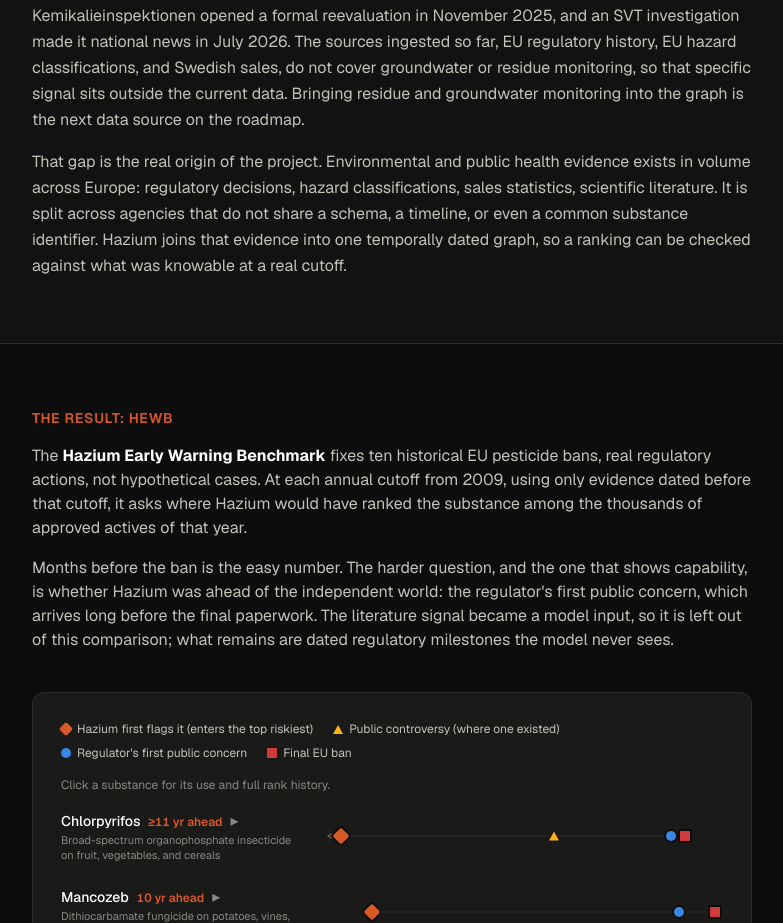
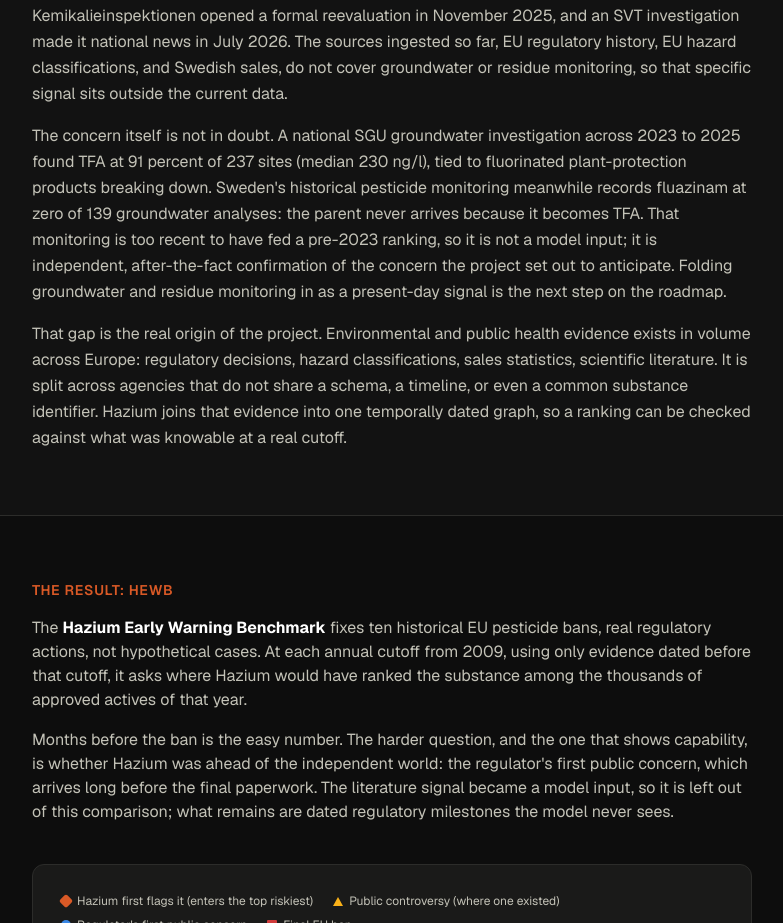
Before and after one commit to MartinBlomqvistDev/hazium, a Next.js app in the folder web/: page / in a window 1280 px wide. Shown: the part 1104-2027 px from the top of the page, without its empty margins (248-1031 px from the left). Built offline with nearby package versions, Linux system fonts and the light colour scheme.

Commit message:
docs: add post-cutoff TFA groundwater validation of the fluazinam flag

```diff
--- a/web/components/OriginStory.tsx
+++ b/web/components/OriginStory.tsx
@@ -19,8 +19,19 @@
           sources ingested so far, EU regulatory
           history, EU hazard classifications, and Swedish sales, do not cover
           groundwater or residue monitoring, so that specific signal sits outside
-          the current data. Bringing residue and groundwater monitoring into the
-          graph is the next data source on the roadmap.
+          the current data.
+        </p>
+        <p className="mt-4 leading-relaxed text-text-secondary">
+          The concern itself is not in doubt. A national SGU groundwater
+          investigation across 2023 to 2025 found TFA at 91 percent of 237 sites
+          (median 230 ng/l), tied to fluorinated plant-protection products
+          breaking down. Sweden&apos;s historical pesticide monitoring meanwhile
+          records fluazinam at zero of 139 groundwater analyses: the parent
+          never arrives because it becomes TFA. That monitoring is too recent to
+          have fed a pre-2023 ranking, so it is not a model input; it is
+          independent, after-the-fact confirmation of the concern the project set
+          out to anticipate. Folding groundwater and residue monitoring in as a
+          present-day signal is the next step on the roadmap.
         </p>
         <p className="mt-4 leading-relaxed text-text-secondary">
           That gap is the real origin of the project. Environmental and
```
Also changed, not shown: 1 other file (tests, documents, lock files or other folders).
